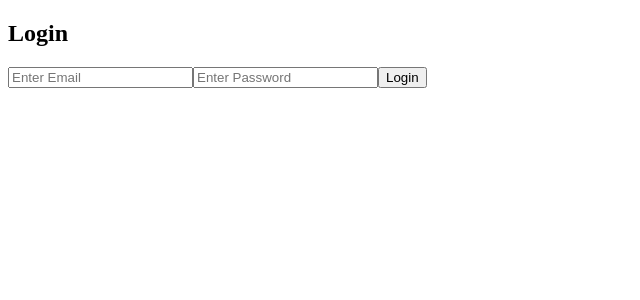
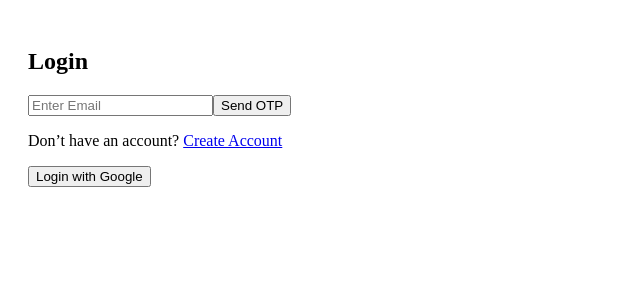
Before and after one commit to Yasharth112106/Highway-Delite-Notes-App, a React (Vite) app in the folder frontend/vite-project/: page /login in a window 1280 px wide. Shown: the top 300 px of the page, without its empty margins (0-640 px from the left). Built offline with nearby package versions, Linux system fonts and the light colour scheme.

Commit message:
added Dashboard.jsx and made changes in Login & Signup pages to passwordless OTP based login

```diff
--- a/frontend/vite-project/src/App.jsx
+++ b/frontend/vite-project/src/App.jsx
@@ -1,24 +1,43 @@
-import React from "react";
-import { BrowserRouter, Routes, Route, Navigate } from "react-router-dom";
+// import React from "react";
+// import { BrowserRouter, Routes, Route, Navigate } from "react-router-dom";
+// import Signup from "./pages/Signup";
+// import Login from "./pages/Login";
+// import Notes from "./pages/Notes";
+
+// function App() {
+//   const token = localStorage.getItem("token");
+
+//   return (
+//     <BrowserRouter>
+//       <Routes>
+//         <Route path="/" element={<Navigate to="/signup" />} />
+//         <Route path="/signup" element={<Signup />} />
+//         <Route path="/login" element={<Login />} />
+//         <Route
+//           path="/notes"
+//           element={token ? <Notes /> : <Navigate to="/login" />}
+//         />
+//       </Routes>
+//     </BrowserRouter>
+//   );
+// }
+
+// export default App;
+import { BrowserRouter as Router, Routes, Route, Navigate } from "react-router-dom";
+import Login from "./pages/Login";
 import Signup from "./pages/Signup";
-import Login from "./pages/Login";
-import Notes from "./pages/Notes";
+import Dashboard from "./pages/Dashboard";
 
 function App() {
-  const token = localStorage.getItem("token");
-
   return (
-    <BrowserRouter>
+    <Router>
       <Routes>
-        <Route path="/" element={<Navigate to="/signup" />} />
+        <Route path="/" element={<Navigate to="/login" />} />
+        <Route path="/login" element={<Login />} />
         <Route path="/signup" element={<Signup />} />
-        <Route path="/login" element={<Login />} />
-        <Route
-          path="/notes"
-          element={token ? <Notes /> : <Navigate to="/login" />}
-        />
+        <Route path="/dashboard" element={<Dashboard />} />
       </Routes>
-    </BrowserRouter>
+    </Router>
   );
 }
 
--- /dev/null
+++ b/frontend/vite-project/src/pages/Dashboard.jsx
@@ -0,0 +1,27 @@
+import { useNavigate } from "react-router-dom";
+
+export default function Dashboard() {
+  const navigate = useNavigate();
+  const user = JSON.parse(localStorage.getItem("user"));
+  const token = localStorage.getItem("token");
+
+  const handleLogout = () => {
+    localStorage.removeItem("user");
+    localStorage.removeItem("token");
+    navigate("/login");
+  };
+
+  if (!token || !user) {
+    navigate("/login");
+    return null;
+  }
+
+  return (
+    <div style={{ padding: "20px" }}>
+      <h2>Dashboard</h2>
+      <p>Welcome, {user.name} 🎉</p>
+      <p>Email: {user.email}</p>
+      <button onClick={handleLogout}>Logout</button>
+    </div>
+  );
+}
--- a/frontend/vite-project/src/pages/Login.jsx
+++ b/frontend/vite-project/src/pages/Login.jsx
@@ -1,45 +1,133 @@
-import React, { useState } from "react";
-import { login } from "../services/api";
-import { useNavigate } from "react-router-dom";
+// import React, { useState } from "react";
+// import { login } from "../services/api";
+// import { useNavigate } from "react-router-dom";
 
-function Login() {
+// function Login() {
+//   const [email, setEmail] = useState("");
+//   const [password, setPassword] = useState("");
+//   const [error, setError] = useState("");
+//   const navigate = useNavigate();
+
+//   const handleSubmit = async (e) => {
+//     e.preventDefault();
+//     if (!email || !password) return setError("All fields required");
+
+//     const res = await login(email, password);
+//     if (res.error) return setError(res.error);
+
+//     localStorage.setItem("token", res.token);
+//     navigate("/notes");
+//   };
+
+//   return (
+//     <div className="container">
+//       <h2>Login</h2>
+//       <form onSubmit={handleSubmit}>
+//         <input
+//           type="email"
+//           placeholder="Enter Email"
+//           value={email}
+//           onChange={(e) => setEmail(e.target.value)}
+//         />
+//         <input
+//           type="password"
+//           placeholder="Enter Password"
+//           value={password}
+//           onChange={(e) => setPassword(e.target.value)}
+//         />
+//         <button type="submit">Login</button>
+//       </form>
+//       {error && <p className="error">{error}</p>}
+//     </div>
+//   );
+// }
+
+// export default Login;
+
+//changign to passwordLess login wiht OTP acc to the figma design
+//2nd draft
+import { useState } from "react";
+import { useNavigate, Link } from "react-router-dom";
+
+export default function Login() {
+  const navigate = useNavigate();
   const [email, setEmail] = useState("");
-  const [password, setPassword] = useState("");
-  const [error, setError] = useState("");
-  const navigate = useNavigate();
+  const [otp, setOtp] = useState("");
+  const [otpSent, setOtpSent] = useState(false);
 
-  const handleSubmit = async (e) => {
-    e.preventDefault();
-    if (!email || !password) return setError("All fields required");
+  // Step 1: Send OTP
+  const handleSendOtp = async () => {
+    try {
+      const res = await fetch("http://localhost:5000/auth/send-otp", {
+        method: "POST",
+        headers: { "Content-Type": "application/json" },
+        body: JSON.stringify({ email }),
+      });
+      const data = await res.json();
+      if (data.success) {
+        setOtpSent(true);
+        alert("OTP sent to email!");
+      } else {
+        alert(data.message);
+      }
+    } catch (err) {
+      console.error(err);
+      alert("Error sending OTP");
+    }
+  };
 
-    const res = await login(email, password);
-    if (res.error) return setError(res.error);
-
-    localStorage.setItem("token", res.token);
-    navigate("/notes");
+  // Step 2: Verify OTP
+  const handleVerifyOtp = async () => {
+    try {
+      const res = await fetch("http://localhost:5000/auth/login", {
+        method: "POST",
+        headers: { "Content-Type": "application/json" },
+        body: JSON.stringify({ email, otp }),
+      });
+      const data = await res.json();
+      if (data.success) {
+        localStorage.setItem("token", data.token);
+        localStorage.setItem("user", JSON.stringify(data.user));
+        navigate("/dashboard");
+      } else {
+        alert(data.message);
+      }
+    } catch (err) {
+      console.error(err);
+      alert("Error verifying OTP");
+    }
   };
 
   return (
-    <div className="container">
+    <div style={{ padding: "20px" }}>
       <h2>Login</h2>
-      <form onSubmit={handleSubmit}>
+
+      {!otpSent ? (
+        <>
           <input
             type="email"
             placeholder="Enter Email"
             value={email}
             onChange={(e) => setEmail(e.target.value)}
           />
+          <button onClick={handleSendOtp}>Send OTP</button>
+        </>
+      ) : (
+        <>
           <input
-          type="password"
-          placeholder="Enter Password"
-          value={password}
-          onChange={(e) => setPassword(e.target.value)}
+            type="text"
+            placeholder="Enter OTP"
+            value={otp}
+            onChange={(e) => setOtp(e.target.value)}
           />
-        <button type="submit">Login</button>
-      </form>
-      {error && <p className="error">{error}</p>}
+          <button onClick={handleVerifyOtp}>Verify OTP</button>
+        </>
+      )}
+
+      <p>
+        Don’t have an account? <Link to="/signup">Create Account</Link>
+      </p>
+      <button>Login with Google</button>
     </div>
   );
 }
-
-export default Login;
--- a/frontend/vite-project/src/pages/Signup.jsx
+++ b/frontend/vite-project/src/pages/Signup.jsx
@@ -1,44 +1,130 @@
-import React, { useState } from "react";
-import { signup } from "../services/api";
-import { useNavigate } from "react-router-dom";
+// import React, { useState } from "react";
+// import { signup } from "../services/api";
+// import { useNavigate } from "react-router-dom";
 
-function Signup() {
+// function Signup() {
+//   const [email, setEmail] = useState("");
+//   const [password, setPassword] = useState("");
+//   const [error, setError] = useState("");
+//   const navigate = useNavigate();
+
+//   const handleSubmit = async (e) => {
+//     e.preventDefault();
+//     if (!email || !password) return setError("All fields required");
+
+//     const res = await signup(email, password);
+//     if (res.error) return setError(res.error);
+
+//     navigate("/login");
+//   };
+
+//   return (
+//     <div className="container">
+//       <h2>Signup</h2>
+//       <form onSubmit={handleSubmit}>
+//         <input
+//           type="email"
+//           placeholder="Enter Email"
+//           value={email}
+//           onChange={(e) => setEmail(e.target.value)}
+//         />
+//         <input
+//           type="password"
+//           placeholder="Enter Password"
+//           value={password}
+//           onChange={(e) => setPassword(e.target.value)}
+//         />
+//         <button type="submit">Signup</button>
+//       </form>
+//       {error && <p className="error">{error}</p>}
+//     </div>
+//   );
+// }
+
+// export default Signup;
+
+import { useState } from "react";
+import { useNavigate, Link } from "react-router-dom";
+
+export default function Signup() {
+  const navigate = useNavigate();
   const [email, setEmail] = useState("");
-  const [password, setPassword] = useState("");
-  const [error, setError] = useState("");
-  const navigate = useNavigate();
+  const [otp, setOtp] = useState("");
+  const [otpSent, setOtpSent] = useState(false);
 
-  const handleSubmit = async (e) => {
-    e.preventDefault();
-    if (!email || !password) return setError("All fields required");
+  // Step 1: Send OTP
+  const handleSendOtp = async () => {
+    try {
+      const res = await fetch("http://localhost:5000/auth/send-otp", {
+        method: "POST",
+        headers: { "Content-Type": "application/json" },
+        body: JSON.stringify({ email }),
+      });
+      const data = await res.json();
+      if (data.success) {
+        setOtpSent(true);
+        alert("OTP sent to email!");
+      } else {
+        alert(data.message);
+      }
+    } catch (err) {
+      console.error(err);
+      alert("Error sending OTP");
+    }
+  };
 
-    const res = await signup(email, password);
-    if (res.error) return setError(res.error);
-
-    navigate("/login");
+  // Step 2: Verify OTP and Signup
+  const handleVerifyOtp = async () => {
+    try {
+      const res = await fetch("http://localhost:5000/auth/signup", {
+        method: "POST",
+        headers: { "Content-Type": "application/json" },
+        body: JSON.stringify({ email, otp }),
+      });
+      const data = await res.json();
+      if (data.success) {
+        localStorage.setItem("token", data.token);
+        localStorage.setItem("user", JSON.stringify(data.user));
+        navigate("/dashboard");
+      } else {
+        alert(data.message);
+      }
+    } catch (err) {
+      console.error(err);
+      alert("Error verifying OTP");
+    }
   };
 
   return (
-    <div className="container">
+    <div style={{ padding: "20px" }}>
       <h2>Signup</h2>
-      <form onSubmit={handleSubmit}>
+
+      {!otpSent ? (
+        <>
           <input
             type="email"
             placeholder="Enter Email"
             value={email}
             onChange={(e) => setEmail(e.target.value)}
           />
+          <button onClick={handleSendOtp}>Send OTP</button>
+        </>
+      ) : (
+        <>
           <input
-          type="password"
-          placeholder="Enter Password"
-          value={password}
-          onChange={(e) => setPassword(e.target.value)}
+            type="text"
+            placeholder="Enter OTP"
+            value={otp}
+            onChange={(e) => setOtp(e.target.value)}
           />
-        <button type="submit">Signup</button>
-      </form>
-      {error && <p className="error">{error}</p>}
+          <button onClick={handleVerifyOtp}>Verify OTP & Signup</button>
+        </>
+      )}
+
+      <p>
+        Already have an account? <Link to="/login">Login</Link>
+      </p>
+      <button>Signup with Google</button>
     </div>
   );
 }
-
-export default Signup;
```
Lines whose indentation alone changed are shown as unchanged.
